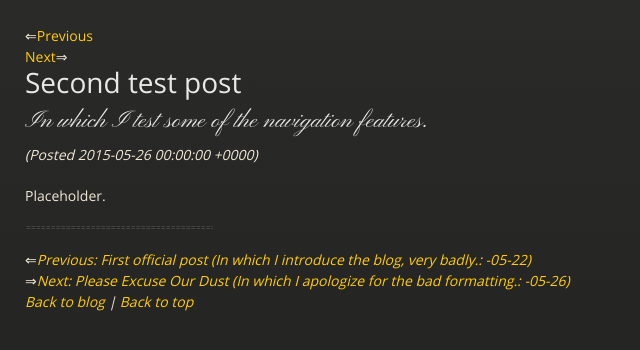
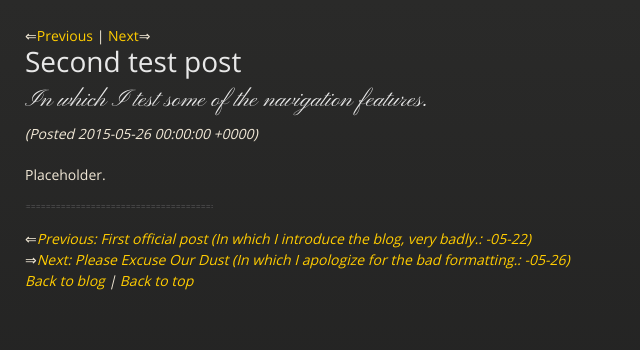
Before and after one commit to goltz20707/goltz20707.github.io, a Jekyll site: the page built from _posts/2015-05-26-second-test-post.md, in a window 1280 px wide. Shown: the top 350 px of the page, without its empty margins (0-640 px from the left). Built offline with Jekyll 4.4.1, drawn with Linux system fonts in a browser that asks for light colours.

Commit message:
Slight tweaking for navigation.

```diff
--- a/_includes/post-header.html
+++ b/_includes/post-header.html
@@ -1,5 +1,8 @@
 {% if page.previous.url %}
-<span style="font-style: normal">&lArr;</span><a class="prev" href="{{page.previous.url}}">Previous</a><br/>
+<span style="font-style: normal">&lArr;</span><a class="prev" href="{{page.previous.url}}">Previous</a>
+{% if page.next.url %}
+|
+{% endif %}
 {% endif %}
 {% if page.next.url %}
 <a class="prev" href="{{page.next.url}}">Next</a><span style="font-style: normal">&rArr;</span>
```
